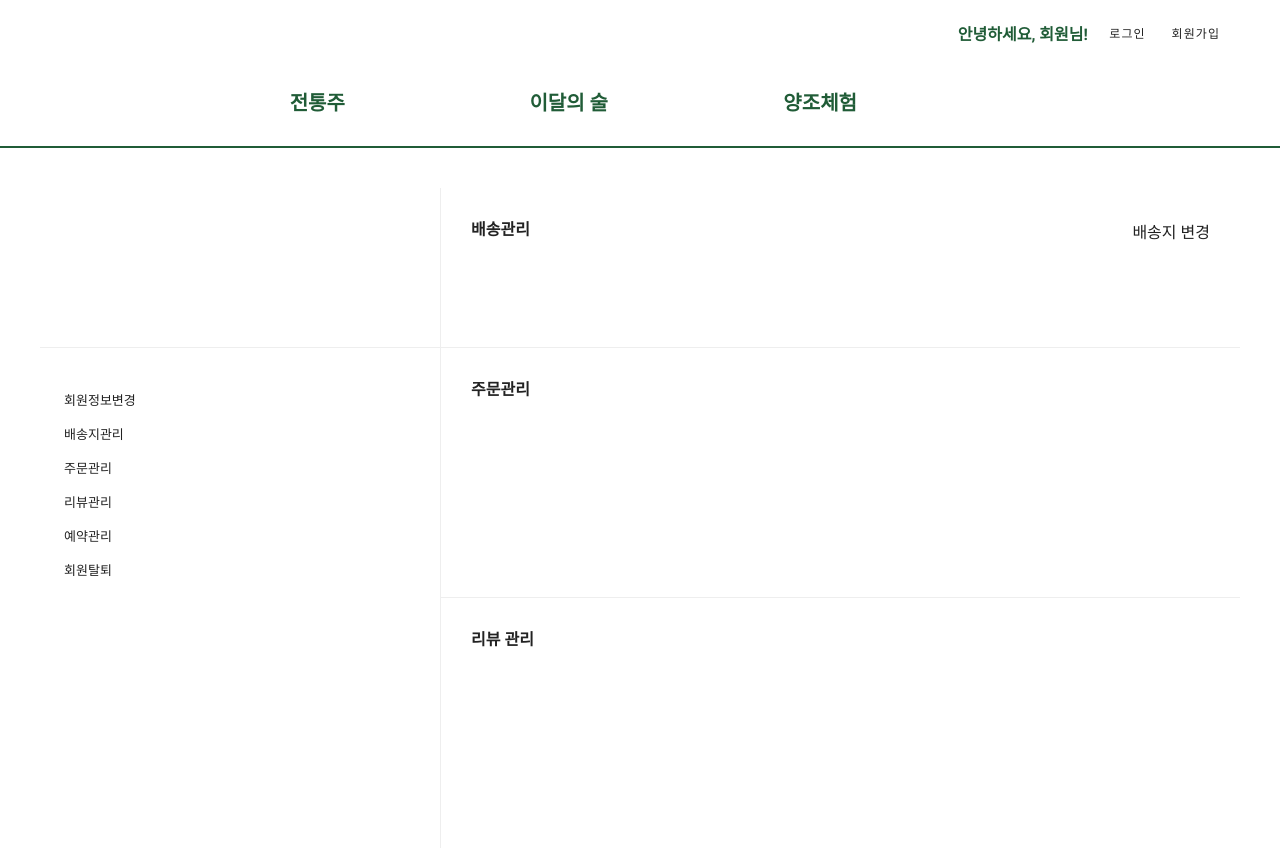
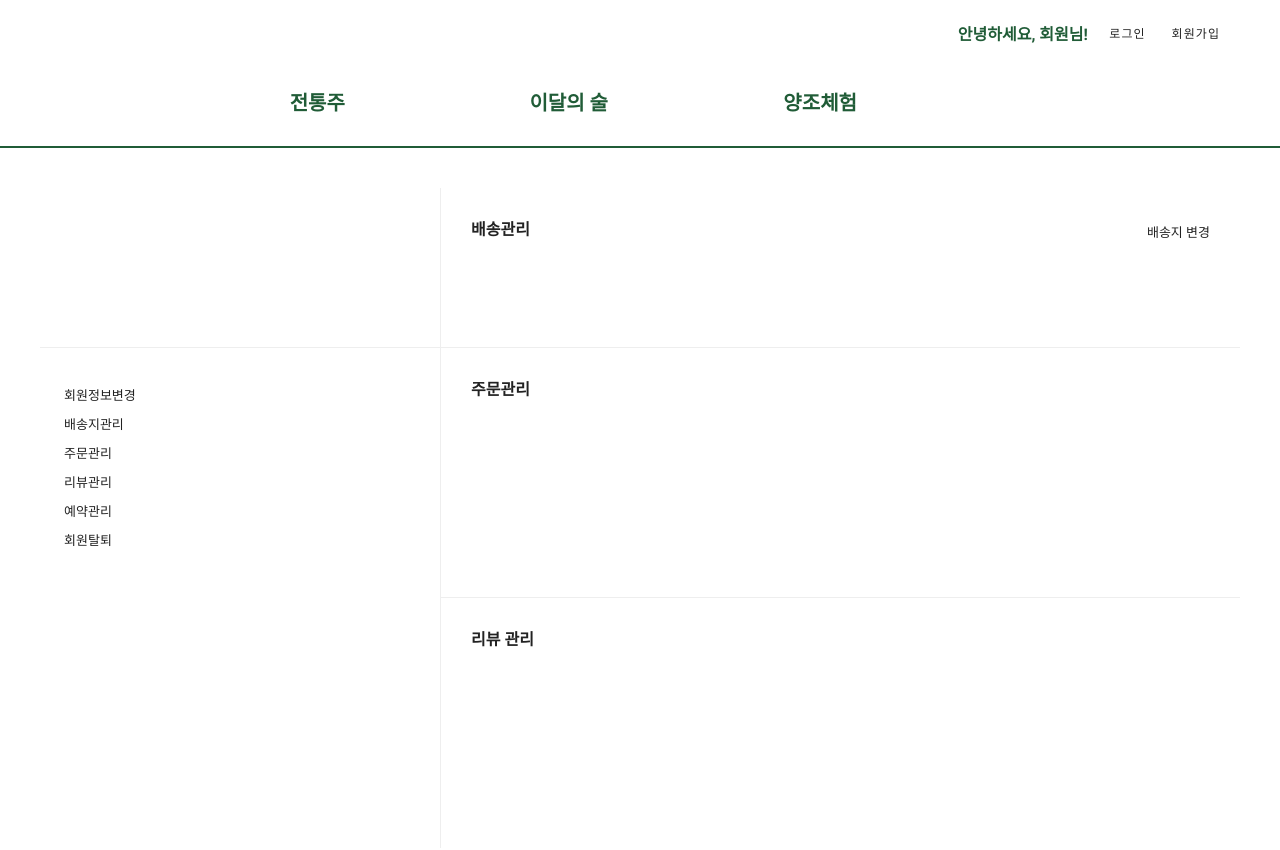
Before and after one commit to EDDI-RobotAcademy/TLST2, a Vue app in the folder ztz_web/: page /my-page in a window 1280 px wide. Shown: the top 850 px of the page. Built offline with nearby package versions, Linux system fonts and the light colour scheme; what vue-cookies, vue-paginate would draw is missing.

Commit message:
feat:[임보경] CSS 코드 재사용성을 위한 CSS 파일 분리 [ZTZ-WEB-UI35]

```diff
--- a/ztz_web/src/components/mypage/MyPageContentSection.vue
+++ b/ztz_web/src/components/mypage/MyPageContentSection.vue
@@ -4,7 +4,7 @@
     <div class="management-box first-box">
       <div class="head-area">
         <p class=" head-text">배송관리</p>
-        <button>배송지 변경</button>
+        <button class="small-button">배송지 변경</button>
       </div>
 
     </div>
--- a/ztz_web/src/components/mypage/MyPageProfileSection.vue
+++ b/ztz_web/src/components/mypage/MyPageProfileSection.vue
@@ -1,7 +1,7 @@
 <template>
   <section class="profile-section">
 
-    <div class="management-box  first-box">
+    <div class="management-box first-box">
       <p class="name head-text">{{ this.$store.state.resMember.username }}</p>
       <p class="email">{{ this.$store.state.resMember.email }}</p>
     </div>
--- a/ztz_web/src/css/mypage.css
+++ b/ztz_web/src/css/mypage.css
@@ -13,7 +13,7 @@
     padding-top: 30px;
 }
 .sub-nav li {
-    margin: 10px 0;
+    margin: 5px 0;
 }
 .sub-nav li a {
     font-size: 13px;
@@ -31,18 +31,18 @@
     padding: 30px;
     border-bottom: 1px solid #eee;
 }
+.management-box .small-button {
+    font-size: 13px;
+}
 
 .first-box{
     height: 160px !important;
+}
+.first-box .email{
+    font-size: 14px;
 }
 
 .head-area {
     display: flex;
     justify-content: space-between;
 }
-.head-text {
-    font-size: 16px;
-    font-weight: bold;
-    color: #222;
-    margin-bottom: 6px !important;
-}
```
